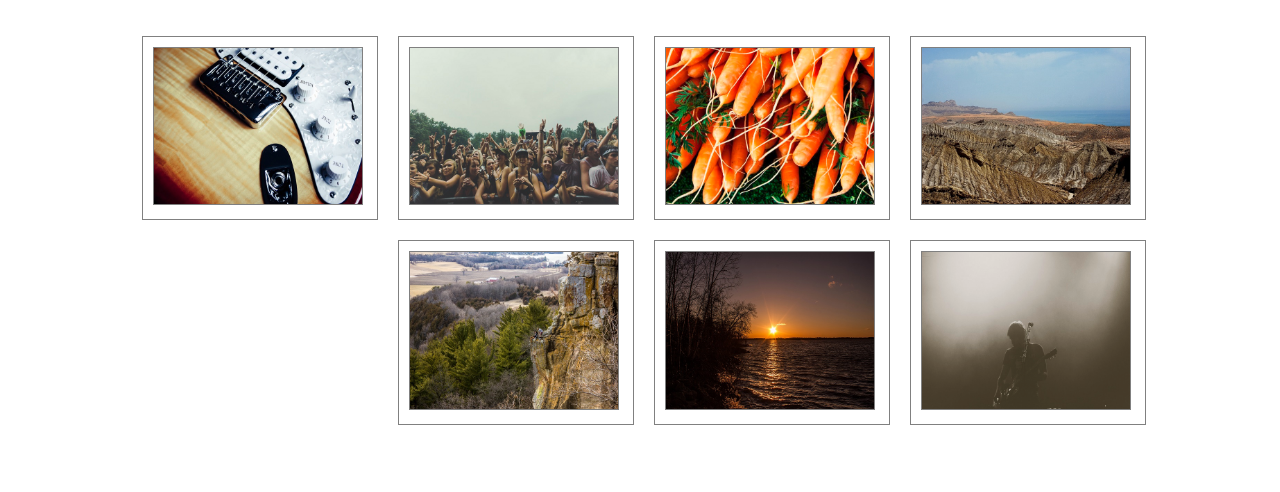
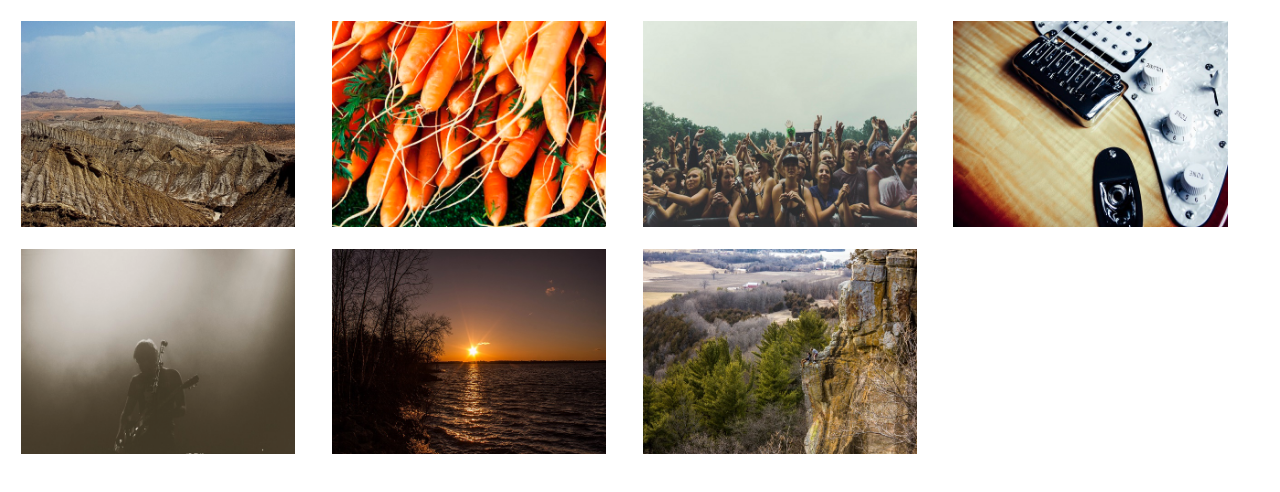
Before and after one commit to hd144-sse/responsive-images, a plain HTML site: page index.html in a window 1280 px wide. Drawn offline with Linux system fonts and the light colour scheme.

Commit message:
Update style.css

```diff
--- a/css/style.css
+++ b/css/style.css
@@ -1,47 +1,52 @@
+.clearfix::after {
+	content: "";
+	display: block;
+	clear: both;
+}
+
 ul{
+	margin: 0;
 	padding: 10px;
+	list-style-type: none;
 }
-figure,figcaption,img{
 
-	border:1px solid gray;
-	margin: 15px 20px;
-	box-sizing: border-box;
+ul li {
+	margin: 0 0 1rem 0;
+}
+
+figure {
+	margin: 0;
+}
+
+picture{
+	width: 90%;
+	padding: 0;
 }
 
 img{
 	width: 90%;
 	height: auto;
-}
-ul li{
-	list-style-type: none;
-}
-/*@media rule and media attribute in <picture> do not exlude each other - thery work toghether.*/
-
-@media screen and (max-width:600px){
-	ul{
-		padding: 10px;
-	}
-	picture{
-		width: 90%;
-		margin: -9px -9px;
-		padding: 0;
-
-	}
-	img{
-		width: 90%;
-		height: auto;
-	}
-	ul li{
-		list-style-type: none;
-	}
+	display: block;
+	margin: 0 auto;
 }
 
-@media (min-width:600px) and (max-width:1200px){
-	ul{
-		width: 90%;
+
+/*@media rule and media attribute in <picture> do not exlude each other - thery work toghether.*/
+@media screen and (min-width:600px){
+
+	li {
+		float: left;
+		width: 50%;
 	}
-	figure,figcaption,img{
-		float: right;
+
+}
+
+@media (min-width:1200px) {
+
+	figure,
+	figcaption,
+	img{
+		float: left;
 		border:1px solid gray;
 		padding: 0;
 		margin: 15px;
@@ -50,7 +55,7 @@ ul li{
 	img{
 		width: 90%;
 		height: auto;
-		float: right;
+		float: left;
 	}
 
 	ul li{
@@ -61,29 +66,31 @@ ul li{
 }
 
 @media screen and (min-width:1200px){
-	ul{
-		width: 90%;
-	}
-	figure,figcaption,img{
 
-		border:1px solid gray;
-		padding: 0;
-		margin: 10px;
+	figure,
+	figcaption,
+	img{
+		float: right;
+		border: none;
+		padding: 0px;
+		margin: 0px;
 		box-sizing: border-box;
-	}
-
-	ul li{
-		float: right;
-		width: 22.5%;
-		list-style-type: none;
 	}
 	img{
 		width: 90%;
 		height: auto;
+		float: left;
 	}
-	img:nth-child(n+1){
-		clear: right;
-		width: 90%;
-		height: auto;
+
+	ul li{
+		float: left;
+		width: 24.5%;
+		list-style-type: none;
+		padding: 3px;
 	}
+
+	img::nth-child(2n){
+		float:left;
+	}
+
 }
```
